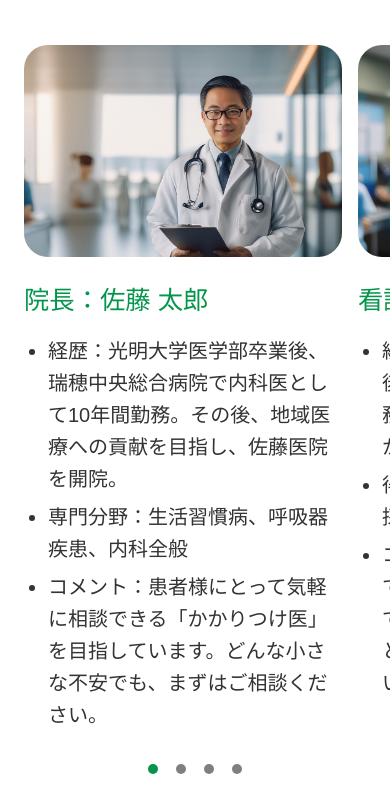
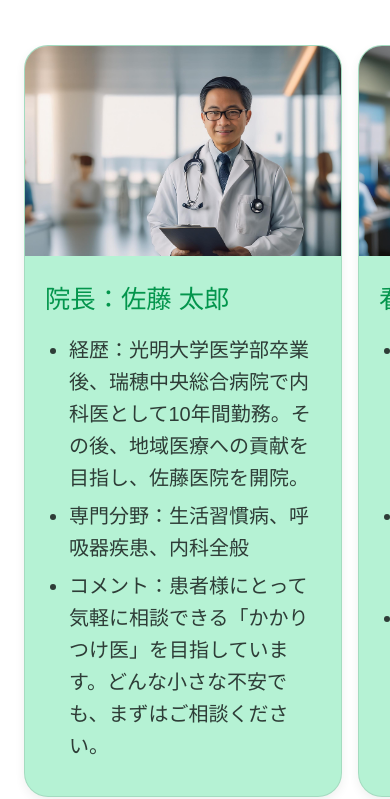
Before and after one commit to inouejuk/Sato_Clinic, a plain HTML site: page index.html in a window 390 px wide. Shown: the part 6638-7437 px from the top of the page. Drawn offline with Linux system fonts and the light colour scheme; a web font is replaced by a local one.

Commit message:
スマホカルーセルカード化

```diff
--- a/assets/css/style.css
+++ b/assets/css/style.css
@@ -1179,7 +1179,7 @@ section[id] {
   }
 }
 
-/* スマホ版：写真を先頭に置き、カードのグリーンを外して原稿を縦に配置。 */
+/* スマホ版：写真を先頭に置き、原稿を縦に配置。スタッフは後段でカード化。 */
 @media (max-width: 767px) {
   :root {
     --body-size: 1.25rem;
@@ -2140,9 +2140,33 @@ section[id] {
     margin-inline: -24px;
   }
 
+  /* 写真・氏名・紹介文を同じ枠に収め、スタッフごとのまとまりを示します。 */
+  .staff .mobile-carousel {
+    align-items: stretch;
+  }
+
+  .staff .mobile-carousel .feature-card {
+    align-items: start;
+    grid-template-rows: auto 1fr;
+    background: var(--card);
+    border: 1px solid rgb(46 61 55 / 12%);
+    border-radius: 24px;
+    box-shadow: 0 4px 10px rgb(46 61 55 / 8%);
+    color: #2e3d37;
+    overflow: hidden;
+  }
+
+  .staff .mobile-carousel .feature-photo {
+    border-radius: 0;
+  }
+
   .staff .mobile-carousel .feature-copy,
   .staff .mobile-carousel .feature-card:nth-child(even) .feature-copy {
-    padding: 24px 0 0;
+    padding: 24px 20px 28px;
+  }
+
+  .subpage .staff .mobile-carousel .feature-copy h3 {
+    color: #2e3d37;
   }
 
   .staff .mobile-carousel .feature-copy h3 {
--- a/index.html
+++ b/index.html
@@ -8,7 +8,7 @@
   <meta name="description" content="佐藤医院の診療内容、スタッフ、診療時間・アクセスをご紹介する、職業訓練用の架空サンプルサイトです。">
   <title>佐藤医院 | 地域に根差した医療</title>
   <link rel="icon" href="./assets/images/Logo/logo.png" type="image/png">
-  <link rel="stylesheet" href="./css/style.css?v=2">
+  <link rel="stylesheet" href="./css/style.css?v=3">
   <script src="./assets/js/script.js" defer></script>
 </head>
 
```
Also changed, not shown: 3 other files.
